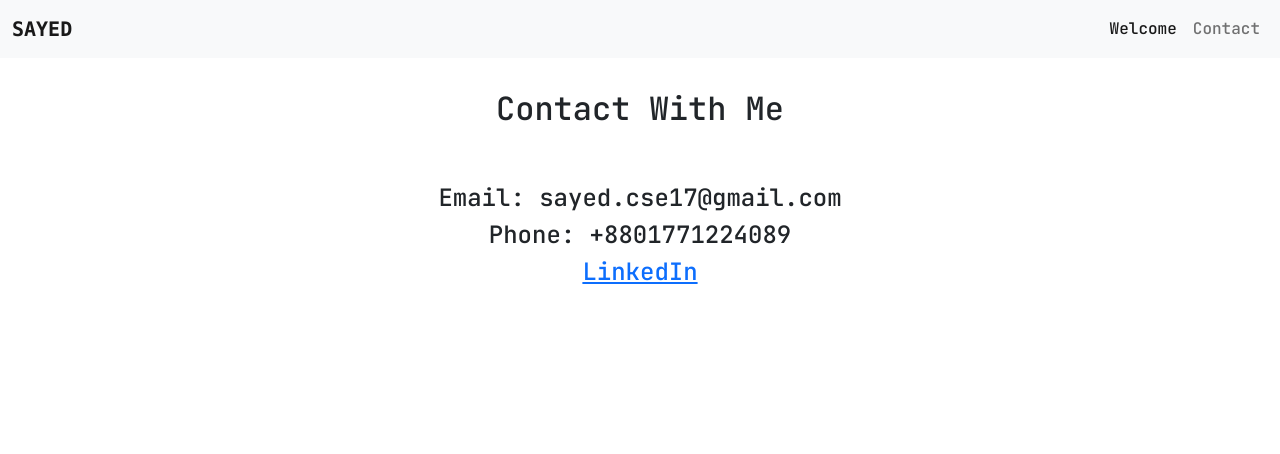
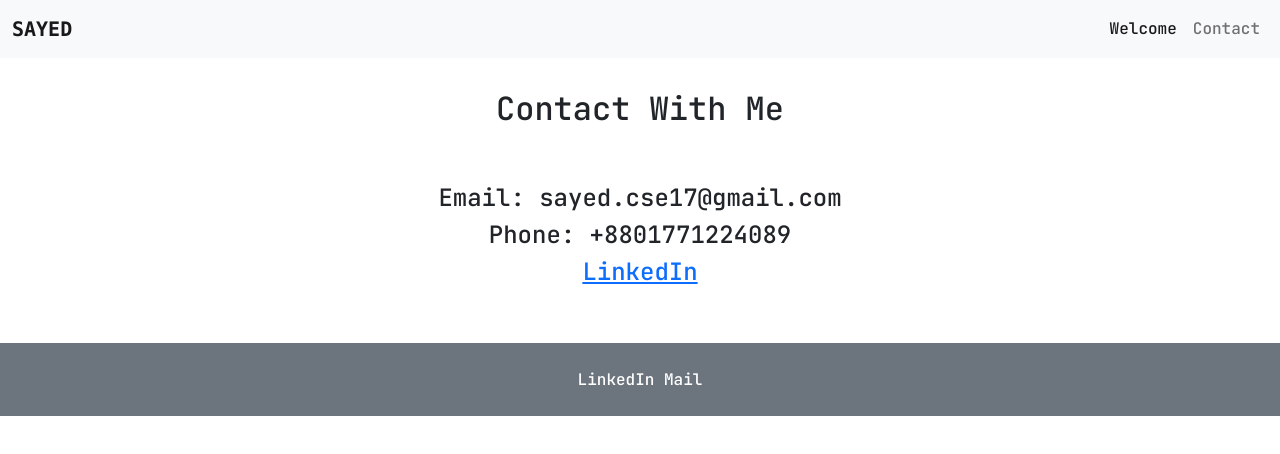
Before and after one commit to sayedahammed/sayed.me, a plain HTML site: page contact.html in a window 1280 px wide. Drawn offline with Linux system fonts and the light colour scheme.

Commit message:
added footer

```diff
--- a/contact.html
+++ b/contact.html
@@ -20,7 +20,7 @@
 <body>
 <nav class="navbar navbar-expand-lg navbar-light bg-light">
   <div class="container-fluid">
-    <a class="navbar-brand" href="#"><b class="font-monospace">SAYED</b></a>
+    <a class="navbar-brand" href="index.html"><b class="font-monospace">SAYED</b></a>
     <button class="navbar-toggler" type="button" data-bs-toggle="collapse" data-bs-target="#navbarSupportedContent" aria-controls="navbarSupportedContent" aria-expanded="false" aria-label="Toggle navigation">
       <span class="navbar-toggler-icon"></span>
     </button>
@@ -45,18 +45,22 @@
 </nav>
 
 <div class="container">
-
-  <section class="header">
+  <section class="header pb-5">
     <h2 class="pb-5">Contact With Me</h2>
     <h4>Email: sayed.cse17@gmail.com</h4>
     <h4>Phone: +8801771224089</h4>
     <h4><a target="_blank" href="https://www.linkedin.com/in/sayedahammed/">LinkedIn</a></h4>
   </section>
+</div>
 
-  <section class="contact">
-
-  </section>
-</div>
+<footer>
+  <div class="container-fluid bg-secondary text-white p-4">
+    <div class="text-center">
+      <a target="_blank" href="https://www.linkedin.com/in/sayedahammed/">LinkedIn</a>
+      <a href="mailto:sayed.cse17@gmail.com">Mail</a>
+    </div>
+  </div>
+</footer>
 <!-- Optional JavaScript; choose one of the two! -->
 
 <!-- Option 1: Bootstrap Bundle with Popper -->
--- a/css/style.css
+++ b/css/style.css
@@ -54,3 +54,12 @@ body {
 .tech-list {
     padding-top: 5px;
 }
+
+footer a {
+    color: white;
+    text-decoration: none;
+}
+
+footer a:hover {
+    color: #ced4da;
+}
```
Also changed, not shown: index.html (+10 -1 lines), img/email.jpg (added), img/linkedin.png (added).
